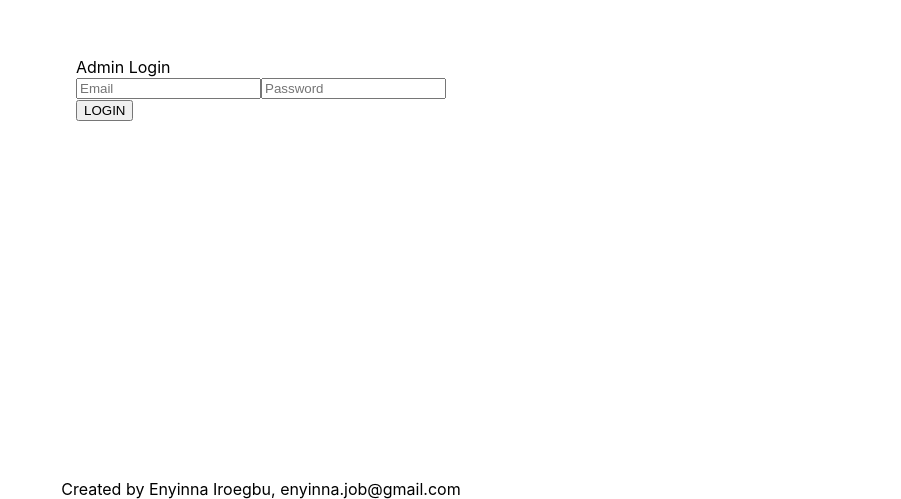
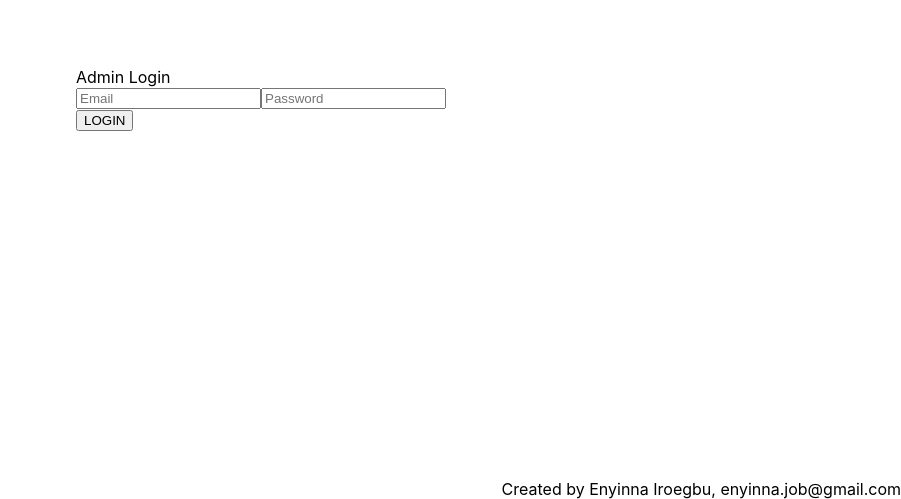
Before and after one commit to misteina/admin-add-courses, a Next.js app: page / in a window 1280 px wide. Shown: the part 301-800 px from the top of the page, without its empty margins (379-1280 px from the left). Built offline with nearby package versions, Linux system fonts and the light colour scheme.

Commit message:
Global style

```diff
--- a/styles/globals.css
+++ b/styles/globals.css
@@ -14,3 +14,9 @@ a {
 * {
   box-sizing: border-box;
 }
+
+.footer {
+    position: fixed;
+    bottom: 0;
+    right: 0;
+}
```
